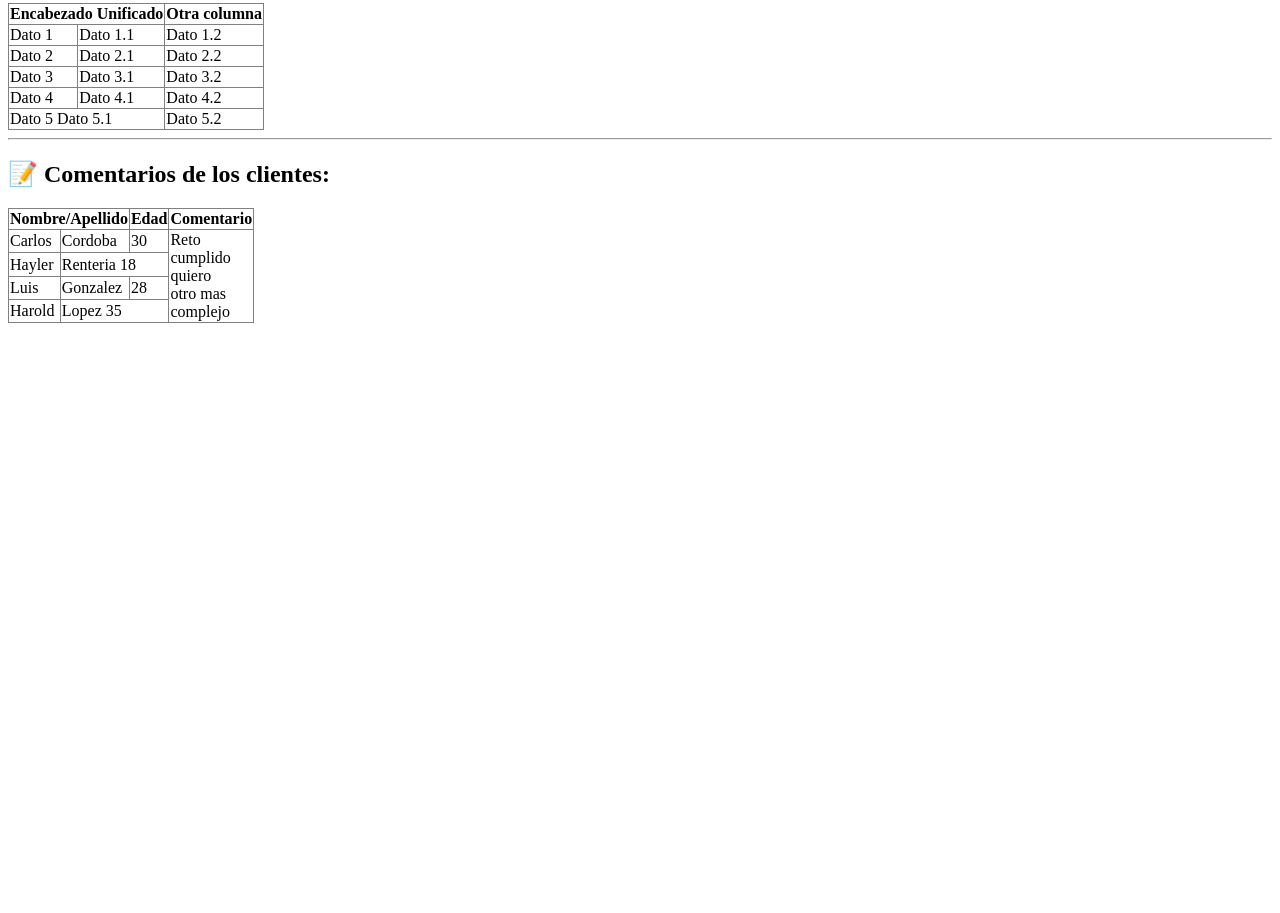
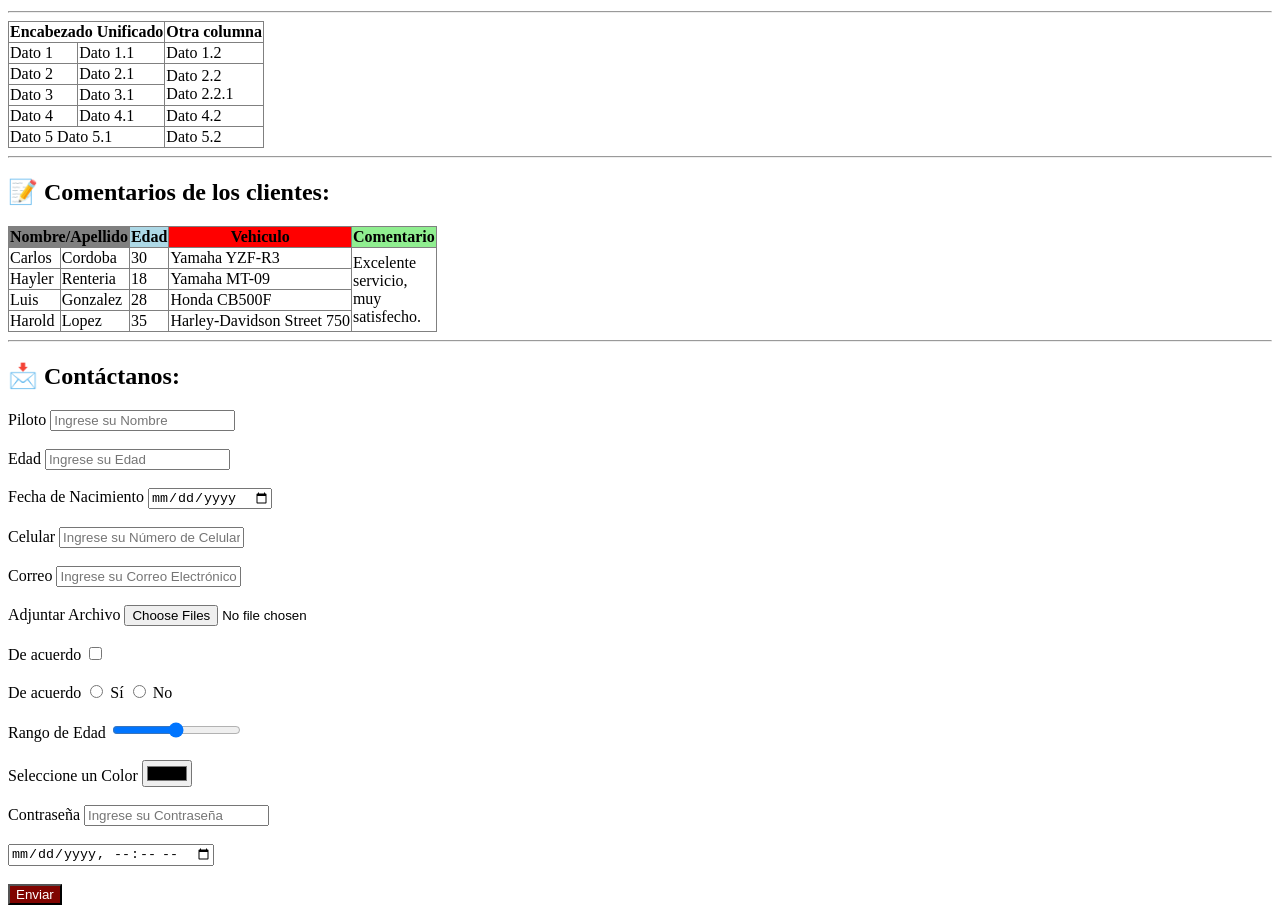
Before and after one commit to Hayler10GM/MOTOX, a plain HTML site: page index.html in a window 1280 px wide. Shown: the part 2610-3523 px from the top of the page. Before the commit the page ends 2941 px from the top, so only its background shows below. Drawn offline with Linux system fonts and the light colour scheme.

Commit message:
Tu mensaje de commit

```diff
--- a/index.html
+++ b/index.html
@@ -30,7 +30,7 @@
     <h2><u>Motocicletas:</u></h2>
     <h2>🏁 <em>Moto Deportiva</em> </h2><img src="img/kawasaki-zh2-foto01.png" alt="Motocicleta deportiva zh2" width="440" height="390" loading="lazy"> <br> <h2> 🚦 <em>Moto Naked</em> </h2> <img src="img/mt09Sp_gris.png" alt="motocicleta Naked mt09Sp_gris" width="450" height="320" loading="lazy"> <br> <h2> 🏞 <em>Moto Cruiser</em> </h2> <img src="img/Harley-Davidson-Street-750-2019.jpg" alt="Motocicleta Cruiser Harley_Davindson negra" width="480" height="330" loading="lazy"> <h2> 🌄 <em>Moto Enduro</em> </h2> <br> <img src="img/yz450f_azul2023.webp" alt="Motocicleta enduro Yz450f azul" width="480" height="350" loading="lazy"> <br> <h2> 🗺 <em>Moto Adventure</em> </h2> <img src="img/07-bmw-r-1250-gs-adventure-studio.webp" alt="motocicleta adventure bmw-gs1250" width="450" height="330" loading="lazy"> <h2> 🛵 <em>Moto Scooter</em> </h2> <br> <img src="img/xmax_2025_gris.png" alt="Motocicleta Scooter X-Max" width="400" height="300" loading="lazy">
     <!-- <p>Modelos de alto rendimiento para los verdaderos amantes de la velocidad y el poder.</p>-->
-
+    <hr>
     <table border="1" style="border-collapse: collapse; margin: 0;padding: 0;">
         <tr>
             <th colspan="2"> Encabezado Unificado</th>
@@ -43,12 +43,11 @@
             <tr>
                 <td>Dato 2</td>
                 <td>Dato 2.1</td>
-                <td>Dato 2.2</td>
+                <td rowspan="2">Dato 2.2 <br> Dato 2.2.1</td>
             </tr>
             <tr>
                 <td>Dato 3</td>
                 <td>Dato 3.1</td>
-                <td>Dato 3.2</td>
             </tr>
             <tr>
                 <td>Dato 4</td>
@@ -66,29 +65,78 @@
 
     <table border="1" style="border-collapse: collapse; margin: 0;padding: 0;">
         <tr>
-            <th colspan="2">Nombre/Apellido</th>
-            <th>Edad</th>
-            <th>Comentario</th>
+            <th colspan="2" style="background-color: gray;">Nombre/Apellido</th>
+            <th style="background-color: lightblue;">Edad</th>
+            <th style="background-color: red;">Vehiculo</th>
+            <th style="background-color: lightgreen;">Comentario</th>
         </tr>
         <tr>
             <td>Carlos</td>
             <td>Cordoba</td>
             <td>30</td>
-            <td rowspan="5">Reto <br> cumplido <br> quiero <br> otro mas <br> complejo</td>
+            <td>Yamaha YZF-R3</td>
+            <td rowspan="5">Excelente <br> servicio, <br> muy <br> satisfecho.</td>
         </tr>
         <tr>
             <td>Hayler</td>
-            <td colspan="2">Renteria 18</td>
+            <td>Renteria</td>
+            <td>18</td>
+            <td>Yamaha MT-09</td>
         </tr>
         <tr>
             <td>Luis</td>
             <td>Gonzalez</td>
             <td>28</td>
+            <td>Honda CB500F</td>
         </tr>
         <tr>
             <td>Harold</td>
-            <td colspan="2">Lopez 35</td>
+            <td>Lopez</td>
+            <td>35</td>
+            <td>Harley-Davidson Street 750</td>
         </tr>
     </table>
+    <hr>
+    <form method="get" action="https://www.google.com">
+        <h2>📩 Contáctanos:</h2>
+        <label for="Piloto">Piloto</label>
+        <input type="text" id="Piloto" placeholder="Ingrese su Nombre" required>
+        <br><br>
+        <label for="Edad">Edad</label>
+        <input type="number" id="Edad" placeholder="Ingrese su Edad" min="18" required>
+        <br><br>
+        <label for="Fecha">Fecha de Nacimiento</label>
+        <input type="date" id="Fecha" required>
+        <br><br>
+        <label for="Celular">Celular</label>
+        <input type="tel" id="Celular" placeholder="Ingrese su Número de Celular" pattern="[0-9]{10}" required>
+        <br><br>
+        <label for="correo">Correo</label>
+        <input type="email" id="correo" placeholder="Ingrese su Correo Electrónico" required>
+        <br><br>
+        <label for="archivo">Adjuntar Archivo</label>
+        <input type="file" id="archivo" name="archivo" multiple accept=".jpg,.jpeg,.png" required>
+        <br><br>
+        <label for="revisar">De acuerdo</label>
+        <input type="checkbox" id="revisar" required>
+        <br><br>
+        <label for="aceptar">De acuerdo</label>
+        <input type="radio" id="aceptar" name="aceptar" value="si" required> Sí
+        <input type="radio" id="rechazar" name="aceptar" value="no"> No
+        <br><br>
+        <label for="rango">Rango de Edad</label>
+        <input type="range" id="rango" name="rango" min="18" max="100" required>
+        <br><br>
+        <label for="color">Seleccione un Color</label>
+        <input type="color" id="color" name="color" required>
+        <br><br>
+        <label for="contraseña">Contraseña</label>
+        <input type="password" id="contraseña" name="contraseña" placeholder="Ingrese su Contraseña" required>
+        <br><br>
+        <input type="datetime-local" id="fechaHora" name="fechaHora" required>
+        <br><br>
+        <input type="submit" value="Enviar" style="background-color: rgb(128, 4, 0); color: white;">
+
+    </form>
 </body>
 </html>
```
